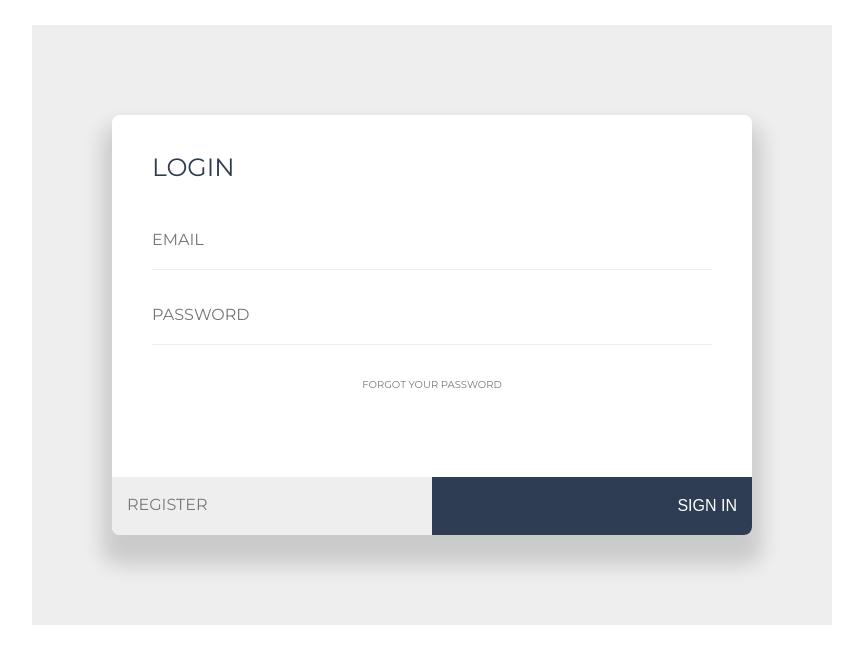
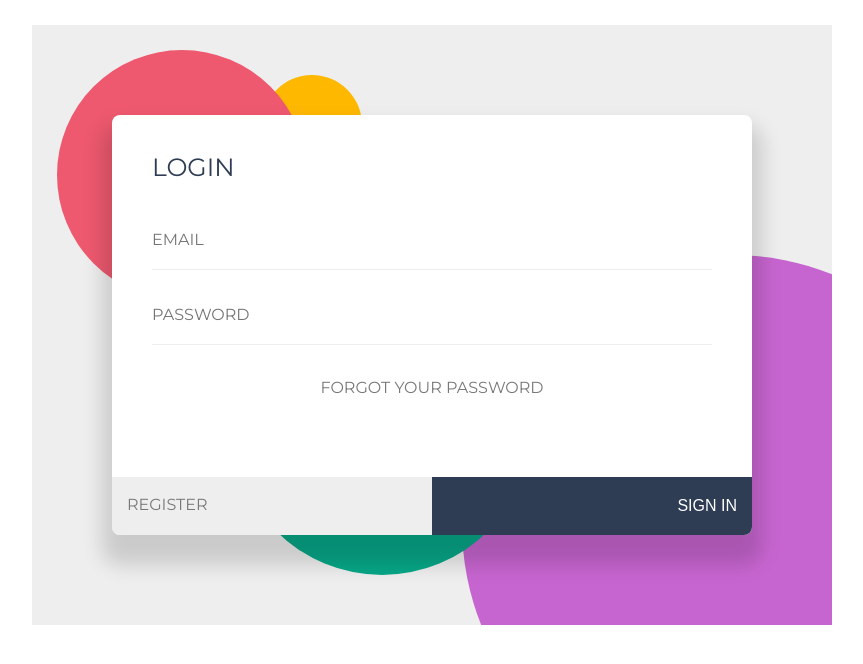
Before and after one commit to hongphuc5497/sketch2html-loginForm, a plain HTML site: page index.html in a window 1280 px wide. Shown: the whole page, without its empty margins (208-1071 px from the left). Drawn offline with Linux system fonts and the light colour scheme.

Commit message:
Background

```diff
--- a/styles/style.css
+++ b/styles/style.css
@@ -33,6 +33,7 @@ a, button {
   --font: "Montserrat", sans-serif;
 }
 
+/* !Form */
 .sign-up {
   height: 60rem;
   width: 100%;
@@ -105,6 +106,7 @@ a, button {
 
   color: var(--gray);
 
+  font-size: 1.6rem;
   text-align: center;
   text-transform: uppercase;
 }
@@ -135,3 +137,54 @@ a, button {
 
   text-align: right;
 }
+
+/* !Background  */
+.circle {
+  position: absolute;
+  border-radius: 50%;
+}
+
+.circle--red {
+  width: 25rem;
+  height: 25rem;
+
+  top: 2.5rem;
+  left: 2.5rem;
+  z-index: 1;
+
+  background-color: var(--red);
+}
+
+.circle--yellow {
+  width: 10rem;
+  height: 10rem;
+
+  top: 5rem;
+  left: 23rem;
+
+  background-color: var(--yellow);
+}
+
+.circle--green {
+  width: 30rem;
+  height: 30rem;
+
+  bottom: 5rem;
+  left: 20rem;
+  z-index: 2;
+
+  background-color: var(--green);
+}
+
+.circle--purple {
+  width: 30rem;
+  height: 30rem;
+
+  bottom: -5rem;
+  right: -5rem;
+
+  background-color: var(--purple);
+
+  transform: scale(1.8);
+  -webkit-transform: scale(1.8);
+}
```
